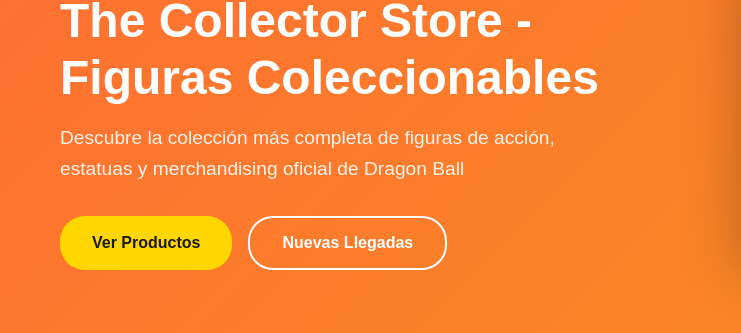
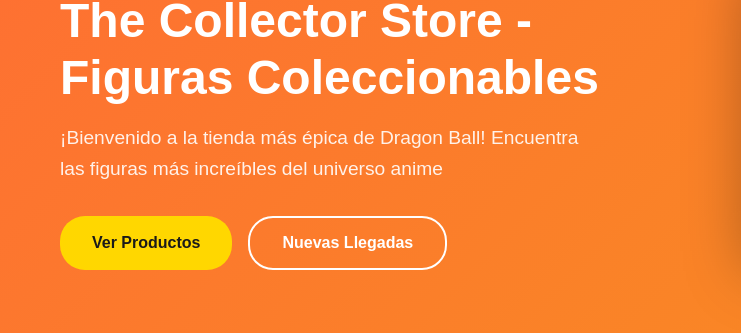
Before and after one commit to diegoosorio362-pixel/The-Collector-Store, a plain HTML site: page index.html in a window 1280 px wide. Shown: the part 309-642 px from the top of the page, 0-741 px from the left. Drawn offline with Linux system fonts and the light colour scheme.

Commit message:
actualización

```diff
--- a/index.html
+++ b/index.html
@@ -542,7 +542,7 @@
         <div class="hero-content">
             <div class="hero-text">
                 <h1 class="hero-title">The Collector Store - Figuras Coleccionables</h1>
-                <p class="hero-subtitle">Descubre la colección más completa de figuras de acción, estatuas y merchandising oficial de Dragon Ball</p>
+                <p class="hero-subtitle">¡Bienvenido a la tienda más épica de Dragon Ball! Encuentra las figuras más increíbles del universo anime</p>
                 <div class="hero-buttons">
                     <button class="btn btn-primary" onclick="scrollToSection('productos')">Ver Productos</button>
                     <button class="btn btn-secondary">Nuevas Llegadas</button>
```
